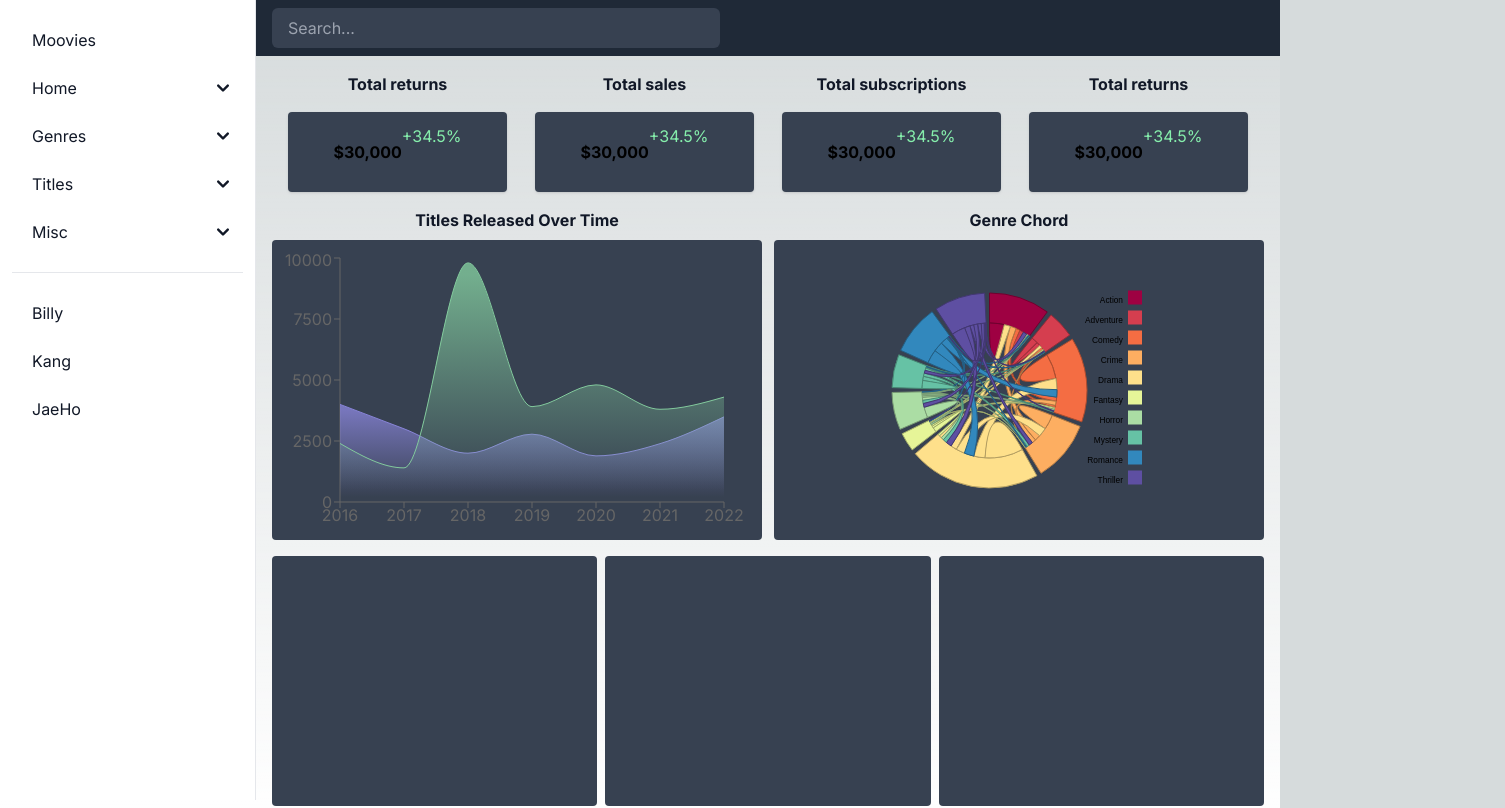
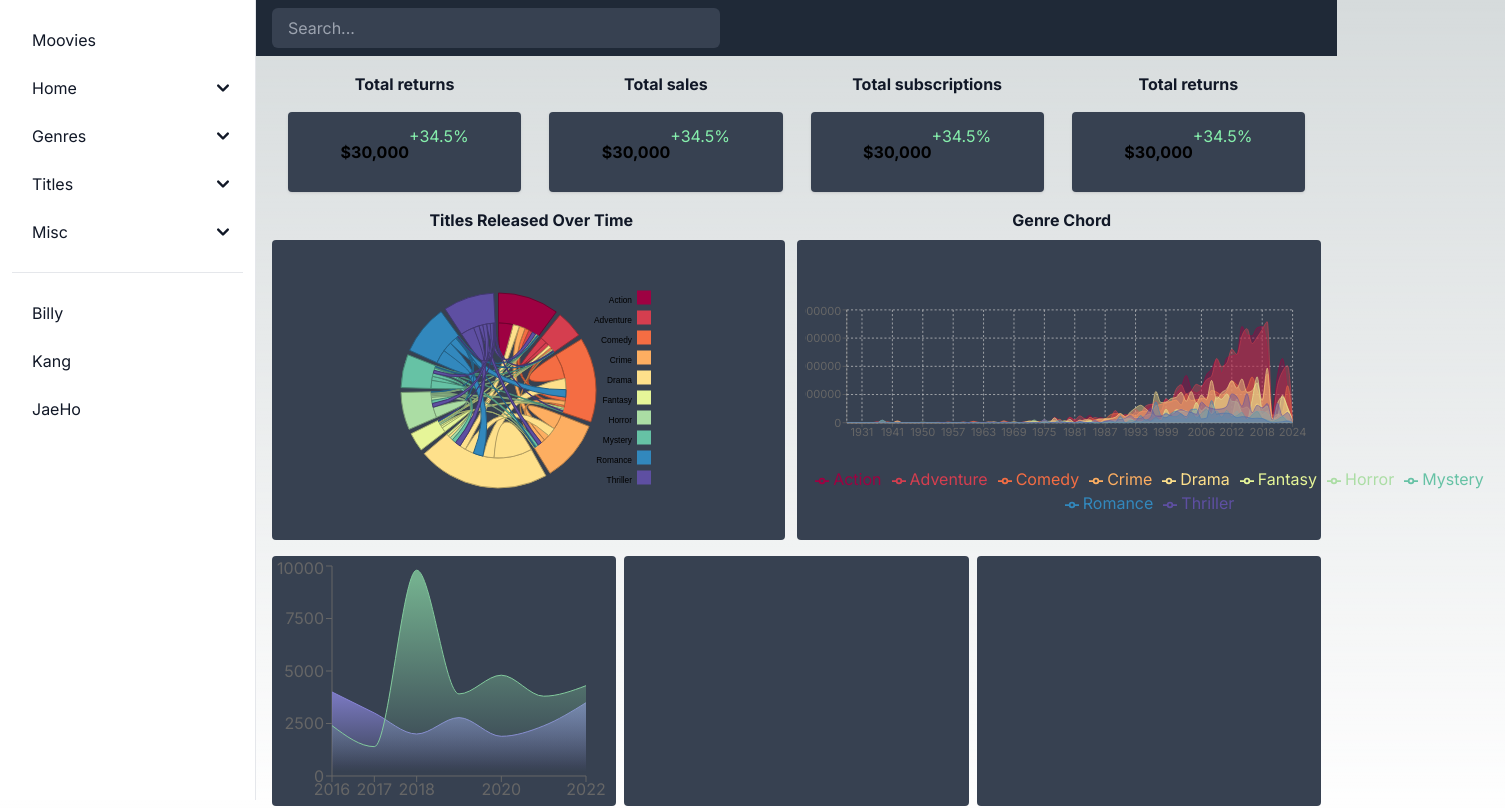
Before and after one commit to kanghengliu/DataVis-Dashboard, a Next.js app: page / in a window 1280 px wide. Shown: the top 808 px of the page, 1505 px wide, since content can reach past the window. Built offline with nearby package versions, Linux system fonts and the light colour scheme.

Commit message:
reconcile

```diff
--- a/src/components/Charts.js
+++ b/src/components/Charts.js
@@ -54,18 +54,18 @@
         </div>
         <div className="flex gap-3">
             <div className="w-1/2 h-[300px] bg-gray-700 rounded flex justify-center items-center p-2">
-              <AreaChartPlot />
+              <ChordDiagram />
             </div>
 
             <div className="w-1/2 h-[300px] bg-gray-700 rounded flex justify-center items-center p-2">
-                <ChordDiagram />
+              <CustomAreaChart />
             </div>
         </div>
       </section>
 
 
       <section className="flex my-4 px-4 gap-2">
-        <div className=" w-1/3 h-[250px] bg-gray-700 rounded"></div>
+        <div className=" w-1/3 h-[250px] bg-gray-700 rounded"><AreaChartPlot /></div>
         <div className=" w-1/3 h-[250px] bg-gray-700 rounded"></div>
         <div className=" w-1/3 h-[250px] bg-gray-700 rounded"></div>
       </section>
```
